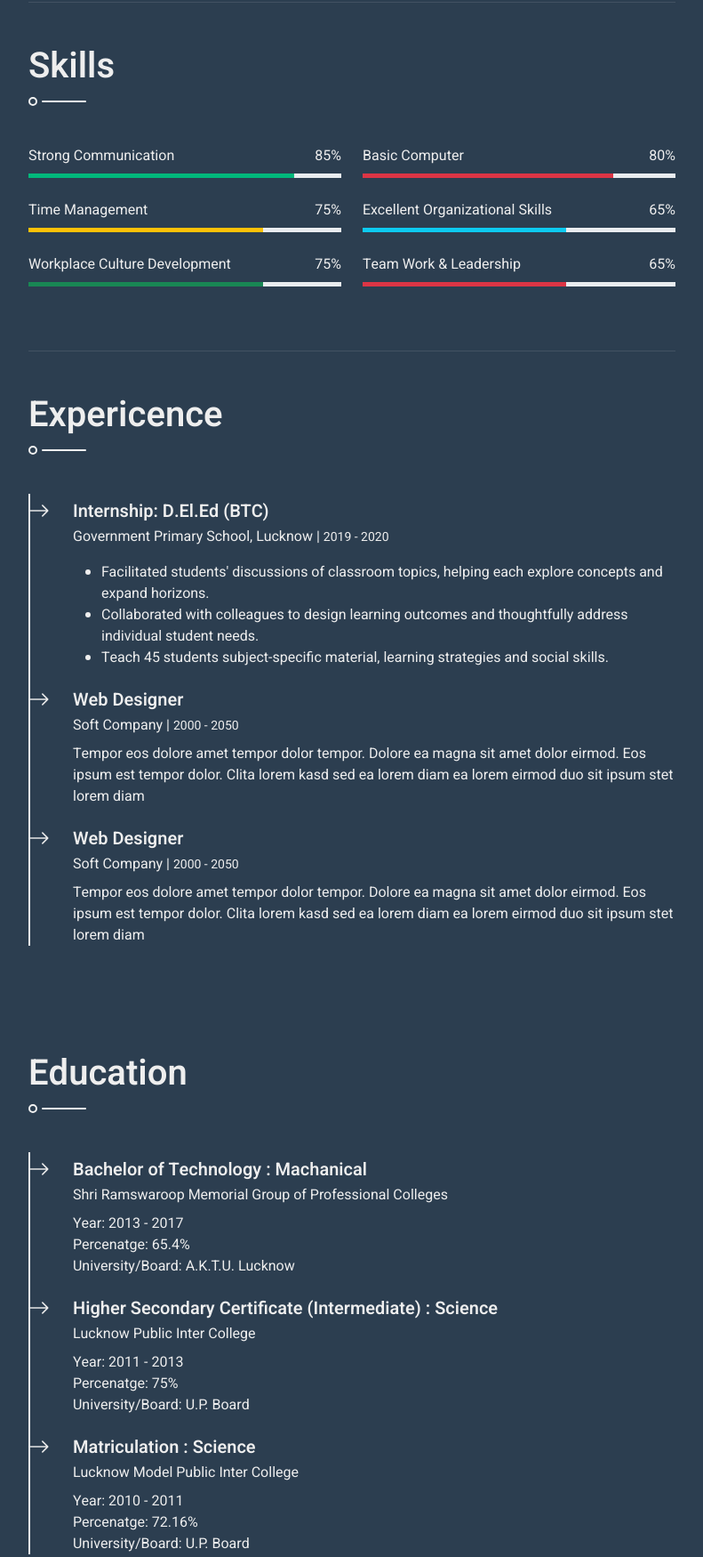
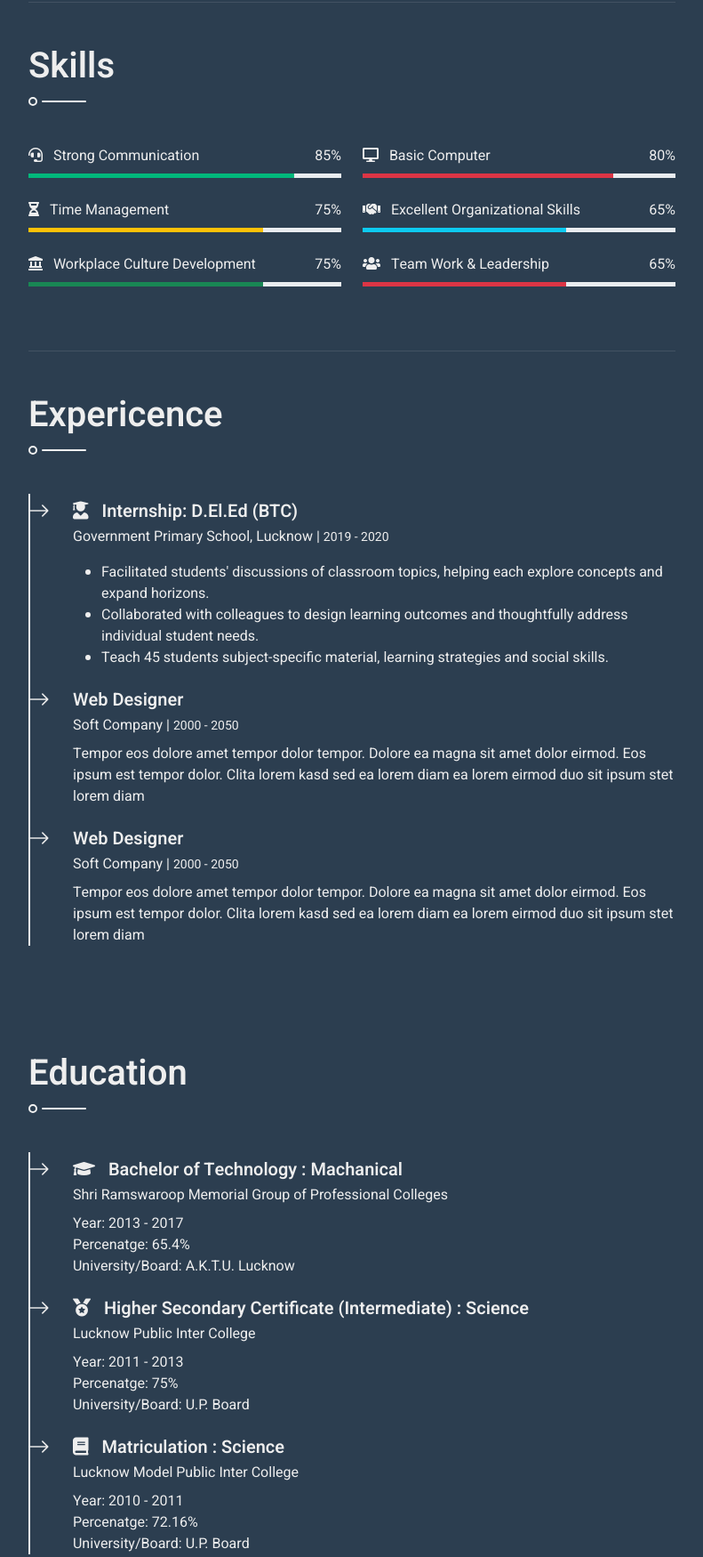
Before and after one commit to richa-rawat/richa-rawat.github.io, a plain HTML site: page index.html in a window 1280 px wide. Shown: the part 902-2652 px from the top of the page at 89% size, without its empty margins (438-1229 px from the left). Drawn offline with nearby package versions, Linux system fonts and the light colour scheme.

Commit message:
Added few icons

```diff
--- a/index.html
+++ b/index.html
@@ -48,7 +48,7 @@
                         <h1 class="text-primary mt-2">Richa Rawat</h1>
                         <div class="mb-4" style="height: 22px;">
                             <h4 class="typed-text-output d-inline-block text-light"></h4>
-                            <div class="typed-text d-none">Human Resource Manager, Machenical Engineer, Professional Teacher</div>
+                            <div class="typed-text d-none">Human Resource Manager, Machenical Engineer, Professional Teacher, Non-Technical Job Expert</div>
                         </div>
                         <div class="d-flex justify-content-center mt-auto mb-3">
                             <a class="btn btn-secondary btn-square mx-1" href="#"><i class="fab fa-twitter"></i></a>
@@ -58,7 +58,7 @@
                         </div>
                         <div class="d-flex align-items-end justify-content-between border-top">
                             <a href="" class="btn w-50 border-end">Download CV</a>
-                            <a href="#contact" class="btn w-50 btn-scroll">Contact Me</a>
+                            <a href="#contact" class="btn w-50 btn-scroll">Connect Me</a>
                         </div>
                     </div>
                 </div>
@@ -135,7 +135,7 @@
                             <div class="col-sm-6">
                                 <div class="skill mb-4">
                                     <div class="d-flex justify-content-between">
-                                        <p class="mb-2">Strong Communication</p>
+                                        <p class="mb-2"><i class="fas fa-headset"></i>&nbsp;&nbsp;&nbsp;Strong Communication</p>
                                         <p class="mb-2">85%</p>
                                     </div>
                                     <div class="progress">
@@ -144,7 +144,7 @@
                                 </div>
                                 <div class="skill mb-4">
                                     <div class="d-flex justify-content-between">
-                                        <p class="mb-2">Time Management</p>
+                                        <p class="mb-2"><i class="fas fa-hourglass-half"></i>&nbsp;&nbsp;&nbsp;Time Management</p>
                                         <p class="mb-2">75%</p>
                                     </div>
                                     <div class="progress">
@@ -153,7 +153,7 @@
                                 </div>
                                 <div class="skill mb-4">
                                     <div class="d-flex justify-content-between">
-                                        <p class="mb-2">Workplace Culture Development</p>
+                                        <p class="mb-2"><i class="fas fa-landmark"></i>&nbsp;&nbsp;&nbsp;Workplace Culture Development</p>
                                         <p class="mb-2">75%</p>
                                     </div>
                                     <div class="progress">
@@ -164,7 +164,7 @@
                             <div class="col-sm-6">
                                 <div class="skill mb-4">
                                     <div class="d-flex justify-content-between">
-                                        <p class="mb-2">Basic Computer</p>
+                                        <p class="mb-2"><i class="fas fa-desktop"></i>&nbsp;&nbsp;&nbsp;Basic Computer</p>
                                         <p class="mb-2">80%</p>
                                     </div>
                                     <div class="progress">
@@ -173,7 +173,7 @@
                                 </div>
                                 <div class="skill mb-4">
                                     <div class="d-flex justify-content-between">
-                                        <p class="mb-2">Excellent Organizational Skills</p>
+                                        <p class="mb-2"><i class="fas fa-handshake"></i>&nbsp;&nbsp;&nbsp;Excellent Organizational Skills</p>
                                         <p class="mb-2">65%</p>
                                     </div>
                                     <div class="progress">
@@ -182,7 +182,7 @@
                                 </div>
                                 <div class="skill mb-4">
                                     <div class="d-flex justify-content-between">
-                                        <p class="mb-2">Team Work & Leadership</p>
+                                        <p class="mb-2"><i class="fas fa-users"></i>&nbsp;&nbsp;&nbsp;Team Work & Leadership</p>
                                         <p class="mb-2">65%</p>
                                     </div>
                                     <div class="progress">
@@ -200,7 +200,7 @@
                         <div class="border-start border-2 border-light pt-2 ps-5">
                             <div class="position-relative mb-4">
                                 <span class="bi bi-arrow-right fs-4 text-light position-absolute" style="top: -5px; left: -50px;"></span>
-                                <h5 class="mb-1">Internship: D.El.Ed (BTC)</h5>
+                                <h5 class="mb-1"><i class="fas fa-user-graduate"></i>&nbsp;&nbsp;&nbsp;Internship: D.El.Ed (BTC)</h5>
                                 <p class="mb-2">Government Primary School, Lucknow | <small>2019 - 2020</small></p>
                                 <p>
                                     <ul>
@@ -239,7 +239,7 @@
                         <div class="border-start border-2 border-light pt-2 ps-5">
                             <div class="position-relative mb-4">
                                 <span class="bi bi-arrow-right fs-4 text-light position-absolute" style="top: -5px; left: -50px;"></span>
-                                <h5 class="mb-1">Bachelor of Technology : Machanical</h5>
+                                <h5 class="mb-1"><i class="fa fa-graduation-cap" aria-hidden="true"></i>&nbsp;&nbsp;&nbsp;Bachelor of Technology : Machanical</h5>
                                 <p class="mb-2">Shri Ramswaroop Memorial Group of Professional Colleges</p>
                                 <p>
                                     Year: 2013 - 2017<br/>
@@ -249,7 +249,7 @@
                             </div>
                             <div class="position-relative mb-4">
                                 <span class="bi bi-arrow-right fs-4 text-light position-absolute" style="top: -5px; left: -50px;"></span>
-                                <h5 class="mb-1">Higher Secondary Certificate (Intermediate) : Science</h5>
+                                <h5 class="mb-1"><i class="fas fa-medal" aria-hidden="true"></i>&nbsp;&nbsp;&nbsp;Higher Secondary Certificate (Intermediate) : Science</h5>
                                 <p class="mb-2">Lucknow Public Inter College</p>
                                 <p>
                                     Year: 2011 - 2013<br/>
@@ -259,7 +259,7 @@
                             </div>
                             <div class="position-relative mb-4">
                                 <span class="bi bi-arrow-right fs-4 text-light position-absolute" style="top: -5px; left: -50px;"></span>
-                                <h5 class="mb-1">Matriculation : Science</h5>
+                                <h5 class="mb-1"><i class="fa fa-book" aria-hidden="true"></i>&nbsp;&nbsp;&nbsp;Matriculation : Science</h5>
                                 <p class="mb-2">Lucknow Model Public Inter College</p>
                                 <p>
                                     Year: 2010 - 2011<br/>
@@ -430,7 +430,7 @@
                             <div class="row g-3">
                                 <div class="col-md-6">
                                     <div class="form-floating">
-                                        <h6 for="email"><i class="fa fa-envelope"></i>&nbsp;&nbsp;Email</h6>
+                                        <h6 for="email"><i class="fas fa-at"></i>&nbsp;&nbsp;Email</h6>
                                         <span class="form-control border-0 bg-secondary" id="email">
                                             itsmericha1996@gmail.com
                                         </span>
```
